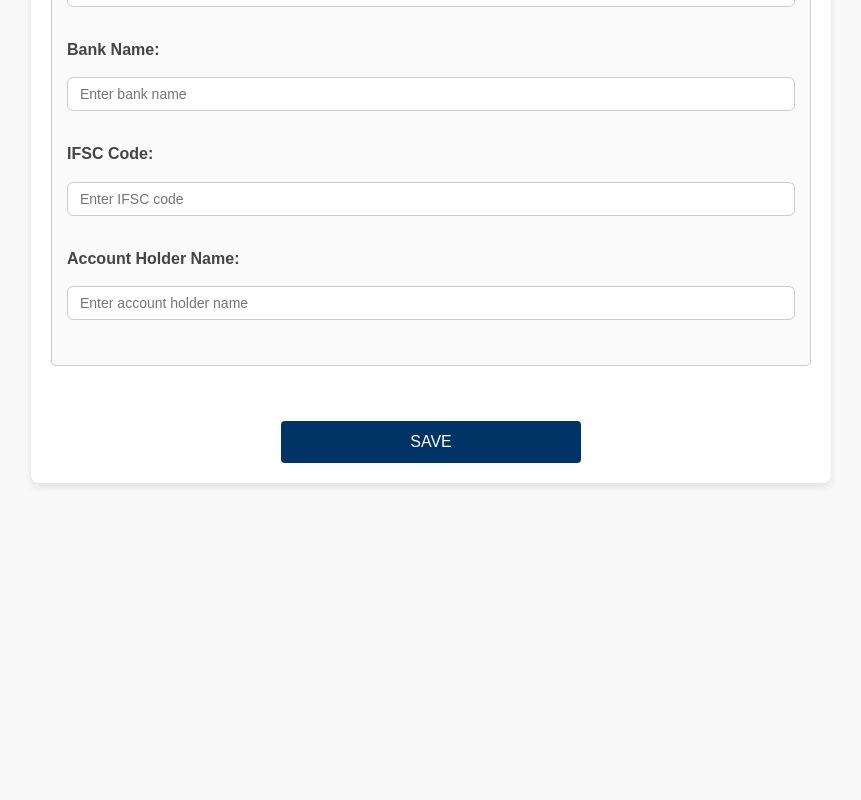
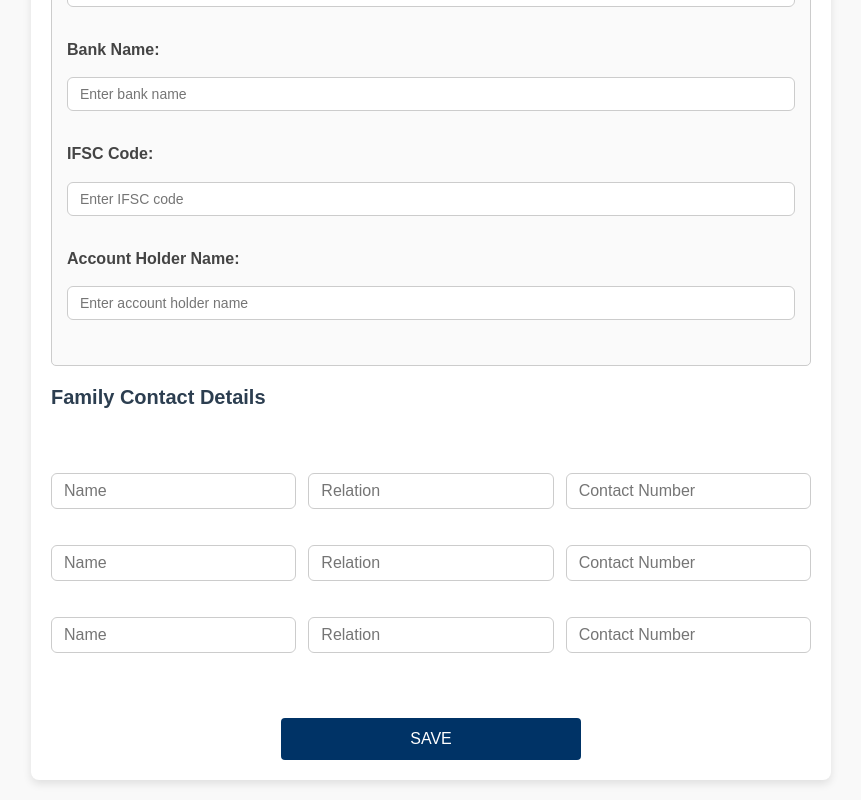
Before and after one commit to ayushmishra25/Tours-and-Travels, a React (Vite) app in the folder Frontend/: page /driver-details-upload in a window 1280 px wide. Shown: the part 1746-2546 px from the top of the page, without its empty margins (209-1070 px from the left). Before the commit the page ends 2249 px from the top, so only its background shows below. Built offline with nearby package versions, Linux system fonts and the light colour scheme.

Commit message:
added family contact details

```diff
--- a/Frontend/src/App.css
+++ b/Frontend/src/App.css
@@ -1731,6 +1731,33 @@ fieldset.account-details legend {
   color: var(--primary-color, #002855);
   padding: 0 5px;
 }
+
+.family-contact-section {
+  margin-top: 20px;
+  display: flex;
+  flex-direction: column;
+  gap: 16px;
+}
+
+.family-contact-row {
+  display: flex;
+  gap: 12px;
+  flex-wrap: wrap;
+}
+
+.family-contact-row input {
+  flex: 1 1 30%;
+  padding: 8px 12px;
+  border: 1px solid #ccc;
+  border-radius: 6px;
+}
+
+@media (max-width: 768px) {
+  .family-contact-row input {
+    flex: 1 1 100%;
+  }
+}
+
 
 .submit-btn {
   padding: 15px;
--- a/Frontend/src/App.jsx
+++ b/Frontend/src/App.jsx
@@ -46,7 +46,7 @@ const MainContent = () => {
   const location = useLocation();
   const isDashboard = location.pathname.startsWith("/dashboard");
   // Paths where we want to hide navbar/footer
-  const noShellPaths = ['/driverjobdetails','/driver-details-upload','/invoice','/final-tnc','/assigned-driver'];
+  const noShellPaths = ['/driverjobdetails','/driver-details-upload','/invoice','/final-tnc','/assigned-driver','/admin/dashboard'];
   const hideShell = noShellPaths.some(path => location.pathname.startsWith(path));
 
   return (
--- a/Frontend/src/pages/DriverDetailsUpload.jsx
+++ b/Frontend/src/pages/DriverDetailsUpload.jsx
@@ -32,6 +32,14 @@ const DriverDetailsUpload = () => {
     passbook: null,
   });
 
+  // use state for family details
+  const [familyContacts, setFamilyContacts] = useState([
+    { name: "", relation: "", contact: "" },
+    { name: "", relation: "", contact: "" },
+    { name: "", relation: "", contact: "" },
+  ]);
+
+
   // ★ CHANGED: inline feedback messages
   const [successMessage, setSuccessMessage] = useState("");
   const [errorMessage, setErrorMessage] = useState("");
@@ -43,6 +51,14 @@ const DriverDetailsUpload = () => {
     const { name, value } = e.target;
     setFormData((prev) => ({ ...prev, [name]: value }));
   };
+
+  //hadler for family contacts
+  const handleFamilyContactChange = (index, field, value) => {
+    const updatedContacts = [...familyContacts];
+    updatedContacts[index][field] = value;
+    setFamilyContacts(updatedContacts);
+  };
+
 
   const handleFileChange = (e) => {
     const { name } = e.target;
@@ -80,6 +96,13 @@ const DriverDetailsUpload = () => {
     formDataToSend.append("bank_name", formData.bankName);
     formDataToSend.append("ifsc_code", formData.ifsc);
     formDataToSend.append("account_holder_name", formData.accountHolderName);
+
+    familyContacts.forEach((contact, index) => {
+      formDataToSend.append(`family_contacts[${index}][name]`, contact.name);
+      formDataToSend.append(`family_contacts[${index}][relation]`, contact.relation);
+      formDataToSend.append(`family_contacts[${index}][contact]`, contact.contact);
+    });
+
 
     if (files.photo) formDataToSend.append("photo", files.photo);
     if (files.licenseFront) formDataToSend.append("driving_licence_front", files.licenseFront);
@@ -214,6 +237,33 @@ const DriverDetailsUpload = () => {
           </div>
         </fieldset>
 
+        <h3>Family Contact Details</h3>
+          <div className="family-contact-section">
+            {familyContacts.map((contact, index) => (
+              <div className="family-contact-row" key={index}>
+                <input
+                  type="text"
+                  placeholder="Name"
+                  value={contact.name}
+                  onChange={(e) => handleFamilyContactChange(index, "name", e.target.value)}
+                />
+                <input
+                  type="text"
+                  placeholder="Relation"
+                  value={contact.relation}
+                  onChange={(e) => handleFamilyContactChange(index, "relation", e.target.value)}
+                />
+                <input
+                  type="tel"
+                  placeholder="Contact Number"
+                  value={contact.contact}
+                  onChange={(e) => handleFamilyContactChange(index, "contact", e.target.value)}
+                />
+              </div>
+            ))}
+          </div>
+
+
         <div className="form-group-driverdetails-edit">
               <button type="submit" className="submit-btn">Save</button>
         </div>
```
